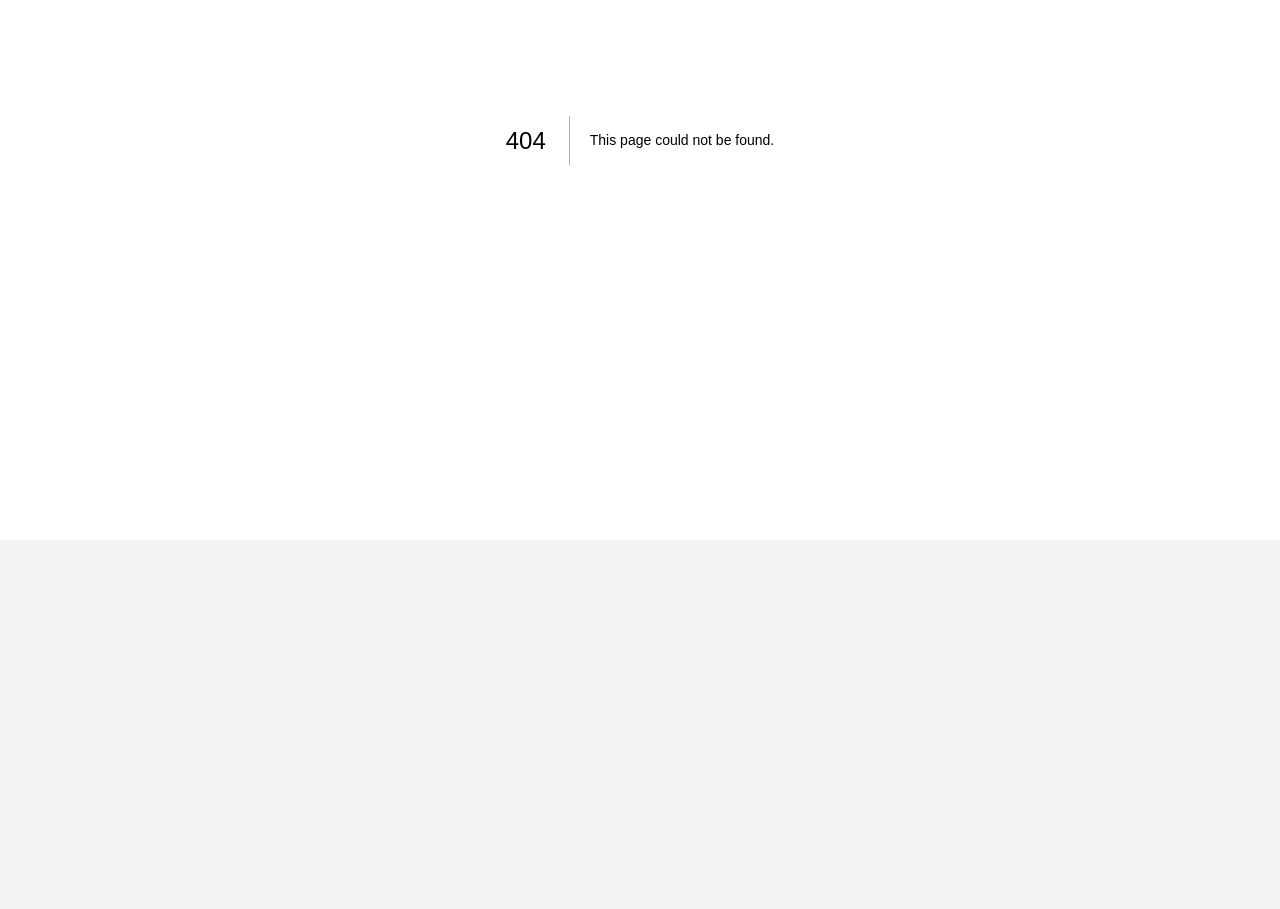
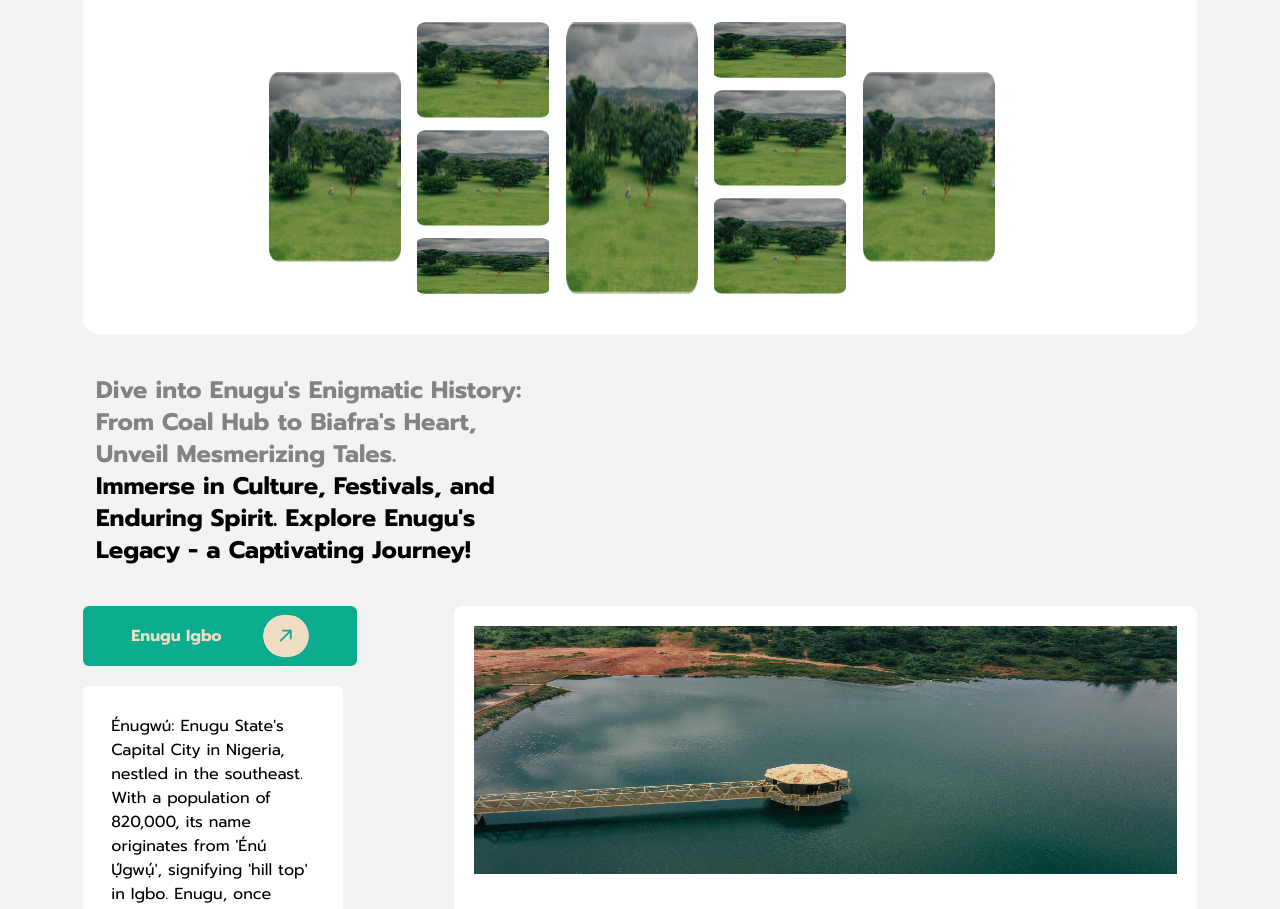
Before and after one commit to enugustatep9/frontend, a Next.js app: page /about in a window 1280 px wide. Before the commit this address had no page. Shown: the part 260-1169 px from the top of the page. Before the commit the page ends 800 px from the top, so only its background shows below. Built offline with nearby package versions, Linux system fonts and the light colour scheme.

Commit message:
About us page in progress

```diff
--- /dev/null
+++ b/app/about/Card.js
@@ -0,0 +1,64 @@
+import Image from "next/image";
+import Button from "../components/button/Button";
+import CardImg from "../../public/images/hero1.png";
+
+export default function Card() {
+  return (
+    <>
+      <div className="grid grid-cols-3">
+        <div className="">
+          <button className="bg-primary text-secondary py-2 px-12 rounded-md font-bold flex items-center gap-10">
+            Enugu Igbo
+            <img src="../../../images/arrow_slant_green.svg" />
+          </button>
+          <div className="bg-white w-[70%] rounded-md mt-5 p-7">
+            <p>
+              Énugwú: Enugu State's Capital City in Nigeria, nestled in the
+              southeast. With a population of 820,000, its name originates from
+              'Énú Ụ́gwụ́', signifying 'hill top' in Igbo. Enugu, once
+              Enugwu-Ngwo, transformed into its current name in 1928, reflecting
+              rapid expansion and cultural evolution
+            </p>
+          </div>
+        </div>
+        <div className="col-span-2 bg-white rounded-lg">
+          <div>
+            <Image
+              src={CardImg}
+              className="mx-auto w-full h-72 p-5 rounded-lg"
+            />
+          </div>
+          <div className="grid grid-cols-3">
+            <div className="col-span-2">
+              <Image
+                src={CardImg}
+                className="mx-auto w-full h-72 p-5 rounded-lg"
+              />
+            </div>
+            <div>
+              <Image
+                src={CardImg}
+                className="mx-auto w-full h-72 p-5 rounded-lg"
+              />
+            </div>
+          </div>
+
+          <div className="grid grid-cols-3">
+            <div>
+              <Image
+                src={CardImg}
+                className="mx-auto w-full h-72 p-5 rounded-lg"
+              />
+            </div>
+            <div className="col-span-2">
+              <Image
+                src={CardImg}
+                className="mx-auto w-full h-72 p-5 rounded-lg"
+              />
+            </div>
+          </div>
+        </div>
+      </div>
+    </>
+  );
+}
--- /dev/null
+++ b/app/about/Card2.js
@@ -0,0 +1,64 @@
+import Image from "next/image";
+import Button from "../components/button/Button";
+import CardImg from "../../public/images/hero1.png";
+
+export default function Card2() {
+  return (
+    <>
+      <div className="grid grid-cols-3 gap-10">
+        <div className="col-span-2 bg-white rounded-lg">
+          <div>
+            <Image
+              src={CardImg}
+              className="mx-auto w-full h-72 p-5 rounded-lg"
+            />
+          </div>
+          <div className="grid grid-cols-3">
+            <div className="col-span-2">
+              <Image
+                src={CardImg}
+                className="mx-auto w-full h-72 p-5 rounded-lg"
+              />
+            </div>
+            <div>
+              <Image
+                src={CardImg}
+                className="mx-auto w-full h-72 p-5 rounded-lg"
+              />
+            </div>
+          </div>
+
+          <div className="grid grid-cols-3">
+            <div>
+              <Image
+                src={CardImg}
+                className="mx-auto w-full h-72 p-5 rounded-lg"
+              />
+            </div>
+            <div className="col-span-2">
+              <Image
+                src={CardImg}
+                className="mx-auto w-full h-72 p-5 rounded-lg"
+              />
+            </div>
+          </div>
+        </div>
+        <div className="">
+          <button className="bg-primary text-secondary py-2 px-12 rounded-md font-bold flex items-center gap-10">
+            Enugu Igbo
+            <img src="../../../images/arrow_slant_green.svg" />
+          </button>
+          <div className="bg-white w-[70%] rounded-md mt-5 p-7">
+            <p>
+              Énugwú: Enugu State's Capital City in Nigeria, nestled in the
+              southeast. With a population of 820,000, its name originates from
+              'Énú Ụ́gwụ́', signifying 'hill top' in Igbo. Enugu, once
+              Enugwu-Ngwo, transformed into its current name in 1928, reflecting
+              rapid expansion and cultural evolution
+            </p>
+          </div>
+        </div>
+      </div>
+    </>
+  );
+}
--- /dev/null
+++ b/app/about/page.js
@@ -0,0 +1,40 @@
+import Button from "../components/button/Button";
+import Gallery from "../components/image_gallery/Gallery";
+import MainLayout from "../layouts/includes/MainLayout";
+import Card from "./Card";
+import Card2 from "./Card2";
+
+export default function About() {
+  return (
+    <>
+      <MainLayout>
+        <main className="mb-28 mt-5">
+          <div className="text-center bg-[#FFF] rounded-2xl w-[87%] mx-auto">
+            <h2 className="text-center font-semibold text-4xl pt-10 tracking-tighter">
+              Tracing Our Rich Heritage:
+              <br /> A Journey Through Time.
+            </h2>
+            <Gallery />
+          </div>
+          <div className="mt-10 mb-10">
+            <p className="md:w-1/3 ml-10 md:ml-24 text-[#838384] font-bold text-2xl">
+              Dive into Enugu's Enigmatic History: From Coal Hub to Biafra's
+              Heart, Unveil Mesmerizing Tales.
+              <br />
+              <span className="text-black">
+                Immerse in Culture, Festivals, and Enduring Spirit. Explore
+                Enugu's Legacy - a Captivating Journey!
+              </span>
+            </p>
+          </div>
+          <div className="w-[87%] mx-auto">
+            <Card />
+          </div>
+          <div className="w-[87%] mx-auto mt-10">
+            <Card2 />
+          </div>
+        </main>
+      </MainLayout>
+    </>
+  );
+}
--- /dev/null
+++ b/app/components/image_gallery/Gallery.js
@@ -0,0 +1,52 @@
+import Image from "next/image";
+import AboutImage1 from "../../../public/images/hero_sm2.png";
+
+export default function Gallery() {
+  return (
+    <div className="grid grid-cols-5 md:gap-0 gap-4 h-auto w-4/6 mx-auto mt-8 pb-10">
+      <div>
+        <Image
+          src={AboutImage1}
+          className="h-[70%]"
+          style={{ marginTop: "50px" }}
+        />
+      </div>
+      <div>
+        <div>
+          <Image src={AboutImage1} className="h-24" />
+        </div>
+        <div className="mt-3">
+          <Image src={AboutImage1} className="h-24" />
+        </div>
+        <div className="mt-3">
+          <Image src={AboutImage1} className="h-14" />
+        </div>
+      </div>
+      <div>
+        <Image
+          src={AboutImage1}
+          className="h-[100%]"
+          style={{ marginTop: "" }}
+        />
+      </div>
+      <div>
+        <div>
+          <Image src={AboutImage1} className="h-14" />
+        </div>
+        <div className="mt-3">
+          <Image src={AboutImage1} className="h-24" />
+        </div>
+        <div className="mt-3">
+          <Image src={AboutImage1} className="h-24" />
+        </div>
+      </div>
+      <div>
+        <Image
+          src={AboutImage1}
+          className="h-[70%]"
+          style={{ marginTop: "50px" }}
+        />
+      </div>
+    </div>
+  );
+}
--- a/app/globals.css
+++ b/app/globals.css
@@ -1,4 +1,7 @@
 @import url('https://fonts.googleapis.com/css2?family=Prompt:wght@300;400;600;700;800&display=swap');
+@tailwind base;
+@tailwind components;
+@tailwind utilities;
 
 /**
  * @license
@@ -15,8 +18,6 @@
  * Clash Display Bold
  *
 */
-
-
 @font-face {
   font-family: 'ClashDisplay-Light';
   src: url('./fonts/ClashDisplay-Light.woff2') format('woff2'),
--- a/app/layouts/includes/TopMenu.js
+++ b/app/layouts/includes/TopMenu.js
@@ -1,79 +1,77 @@
-import Image from 'next/image'
-import styles from './TopMenu.module.scss'
-import logo from '@/public/images/enu_logo.svg'
-import globe from '@/public/images/world.svg'
-import chevDown from '@/public/images/chev_down.svg'
-import Link from 'next/link'
-import accessWorld from '@/public/images/access_world.svg'
-import hamburger from '@/public/images/hamburger.svg'
+import Image from "next/image";
+import styles from "./TopMenu.module.scss";
+import logo from "@/public/images/enu_logo.svg";
+import globe from "@/public/images/world.svg";
+import chevDown from "@/public/images/chev_down.svg";
+import Link from "next/link";
+import accessWorld from "@/public/images/access_world.svg";
+import hamburger from "@/public/images/hamburger.svg";
 
 export default function TopMenu() {
   const navItems = [
     {
-            title: 'Home',
-            label: 'Home',
-            id: 1
+      title: "Home",
+      label: "Home",
+      id: 1,
     },
     {
       title: "MDA's",
-            label: 'mda',
-            id: 2
+      label: "mda",
+      id: 2,
     },
     {
-            title: 'Products',
-            label: 'products',
-            id: 3
+      title: "Products",
+      label: "products",
+      id: 3,
     },
     {
-            title: 'Administration',
-            label: 'administration',
-            id: 4
+      title: "Administration",
+      label: "administration",
+      id: 4,
     },
     {
-            title: 'Market Place',
-            label: 'market',
-            id: 5
+      title: "Market Place",
+      label: "market",
+      id: 5,
     },
     {
       title: "Governor's Den",
-            label: 'governors_den',
-            id: 6
-        }
-    ]
+      label: "governors_den",
+      id: 6,
+    },
+  ];
 
-    let navArray = navItems.map(item => {
+  let navArray = navItems.map((item) => {
     return (
-            <li key={item.id} >
+      <li key={item.id}>
         <Link href={`/${item.label}`}>{item.title}</Link>
       </li>
-        )
-    })
+    );
+  });
   return (
     <>
       <header className={styles.mainheader}>
         <div className={styles.logo}>
-                    <Image src={logo} alt='logo' />
+          <Image src={logo} alt="logo" />
         </div>
-                <nav >
-                    <ul>
-                        {navArray}
-                    </ul>
+        <nav>
+          <ul>{navArray}</ul>
         </nav>
         <div className={styles.symbols}>
           <div className={styles.accessglobe}>
-                        <Image src={accessWorld} alt='globe' />
+            <Image src={accessWorld} alt="globe" />
             <p>Access</p>
           </div>
           <div className={styles.globe}>
             <p>EN</p>
-                        <Image src={chevDown} alt='dropdown' />
-                        <Image src={globe} alt='the globe' />
+            <Image src={chevDown} alt="dropdown" />
+            <Image src={globe} alt="the globe" />
           </div>
           <div className={styles.hamburger}>
-                        <Image src={hamburger} alt='hamburget menu' />
+            <Image src={hamburger} alt="hamburger menu" />
           </div>
         </div>
       </header>
     </>
-    )
+  );
 }
--- /dev/null
+++ b/postcss.config.js
@@ -0,0 +1,6 @@
+module.exports = {
+  plugins: {
+    tailwindcss: {},
+    autoprefixer: {},
+  },
+}
--- /dev/null
+++ b/tailwind.config.js
@@ -0,0 +1,20 @@
+/** @type {import('tailwindcss').Config} */
+module.exports = {
+  content: [
+    "./pages/**/*.{js,ts,jsx,tsx,mdx}",
+    "./components/**/*.{js,ts,jsx,tsx,mdx}",
+    "./app/**/*.{js,ts,jsx,tsx,mdx}",
+
+    // Or if using `src` directory:
+    "./src/**/*.{js,ts,jsx,tsx,mdx}",
+  ],
+  theme: {
+    extend: {
+      colors: {
+        primary: "#0CAD8E",
+        secondary: "#F1DDC4",
+      },
+    },
+  },
+  plugins: [],
+};
```
Also changed, not shown: app/layouts/includes/MainLayout.js (+6 -6 lines), app/page.js (+36 -23 lines), package.json (+6 -1 lines), 2 other files (tests, documents, lock files or other folders). Lines whose indentation alone changed are shown as unchanged.
